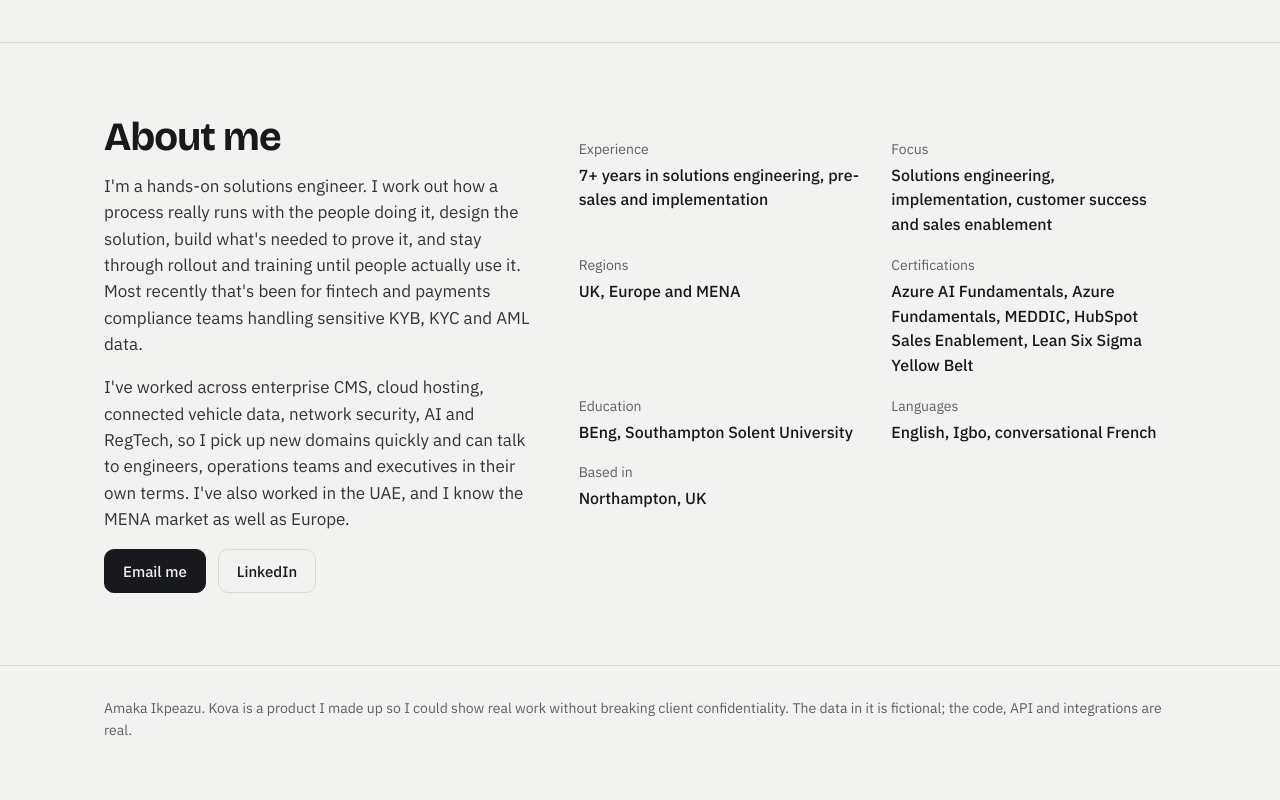
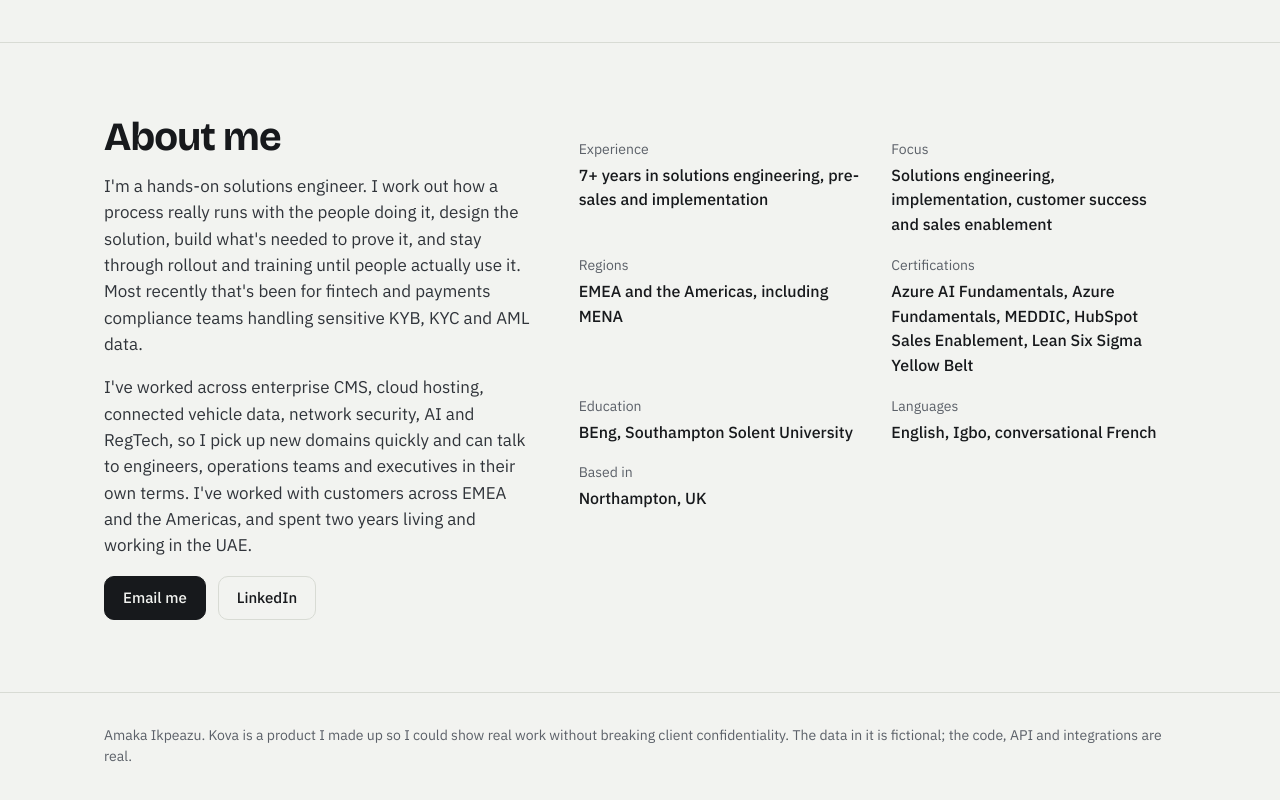
Before and after one commit to amakai-nkay/portfolio, a Next.js app: page / in a window 1280 px wide. Shown: the part 4943-5743 px from the top of the page. Built offline with nearby package versions, Linux system fonts and the light colour scheme.

Commit message:
Add files via upload

```diff
--- a/app/page.tsx
+++ b/app/page.tsx
@@ -137,7 +137,7 @@ export default function Home() {
             <p className="intro">
               I&apos;ve worked across enterprise CMS, cloud hosting, connected vehicle data, network security, AI and
               RegTech, so I pick up new domains quickly and can talk to engineers, operations teams and executives
-              in their own terms. I&apos;ve also worked in the UAE, and I know the MENA market as well as Europe.
+              in their own terms. I&apos;ve worked with customers across EMEA and the Americas, and spent two years living and working in the UAE.
             </p>
             <div className="ctas" style={{ display: "flex", gap: 12, flexWrap: "wrap" }}>
               {site.email ? <a className="btn" href={`mailto:${site.email}`}>Email me</a> : null}
@@ -147,7 +147,7 @@ export default function Home() {
           <dl className="facts">
             <div><dt>Experience</dt><dd>7+ years in solutions engineering, pre-sales and implementation</dd></div>
             <div><dt>Focus</dt><dd>Solutions engineering, implementation, customer success and sales enablement</dd></div>
-            <div><dt>Regions</dt><dd>UK, Europe and MENA</dd></div>
+            <div><dt>Regions</dt><dd>EMEA and the Americas, including MENA</dd></div>
             <div><dt>Certifications</dt><dd>Azure AI Fundamentals, Azure Fundamentals, MEDDIC, HubSpot Sales Enablement, Lean Six Sigma Yellow Belt</dd></div>
             <div><dt>Education</dt><dd>BEng, Southampton Solent University</dd></div>
             <div><dt>Languages</dt><dd>English, Igbo, conversational French</dd></div>
```
